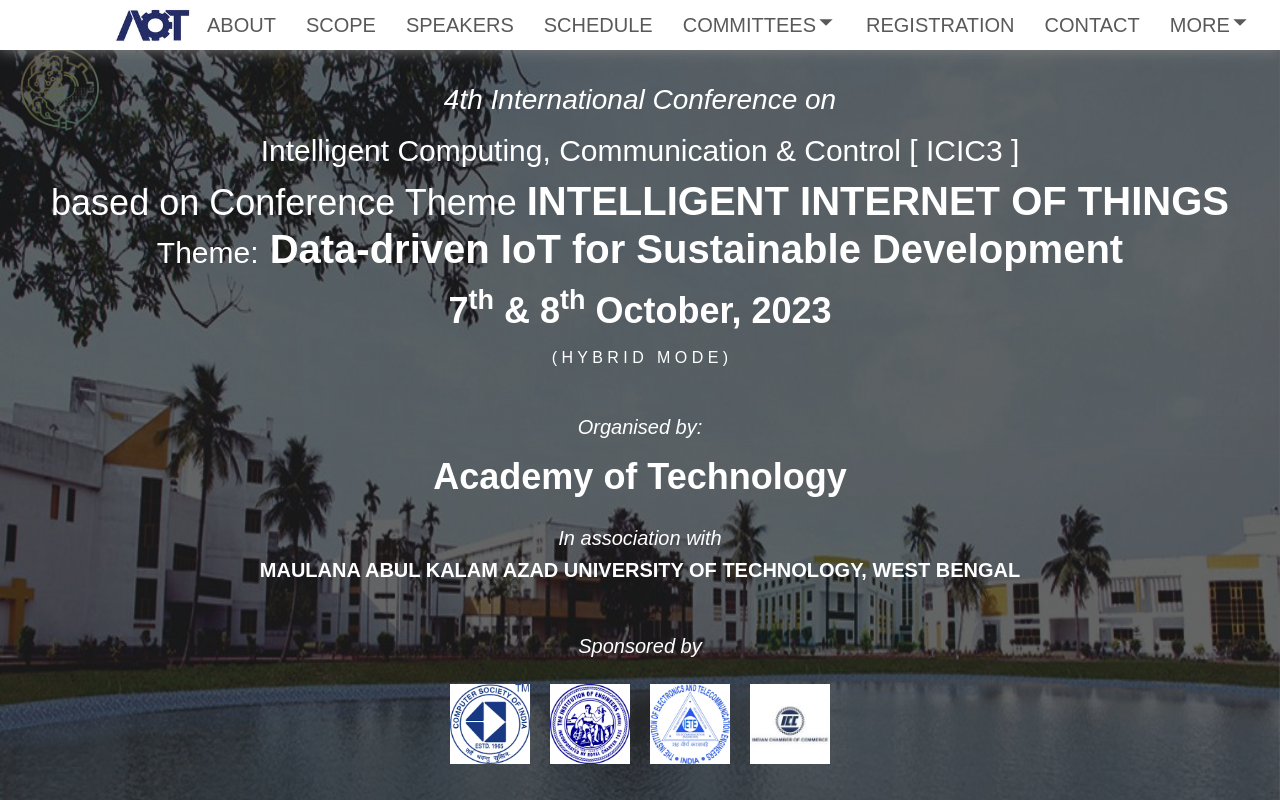
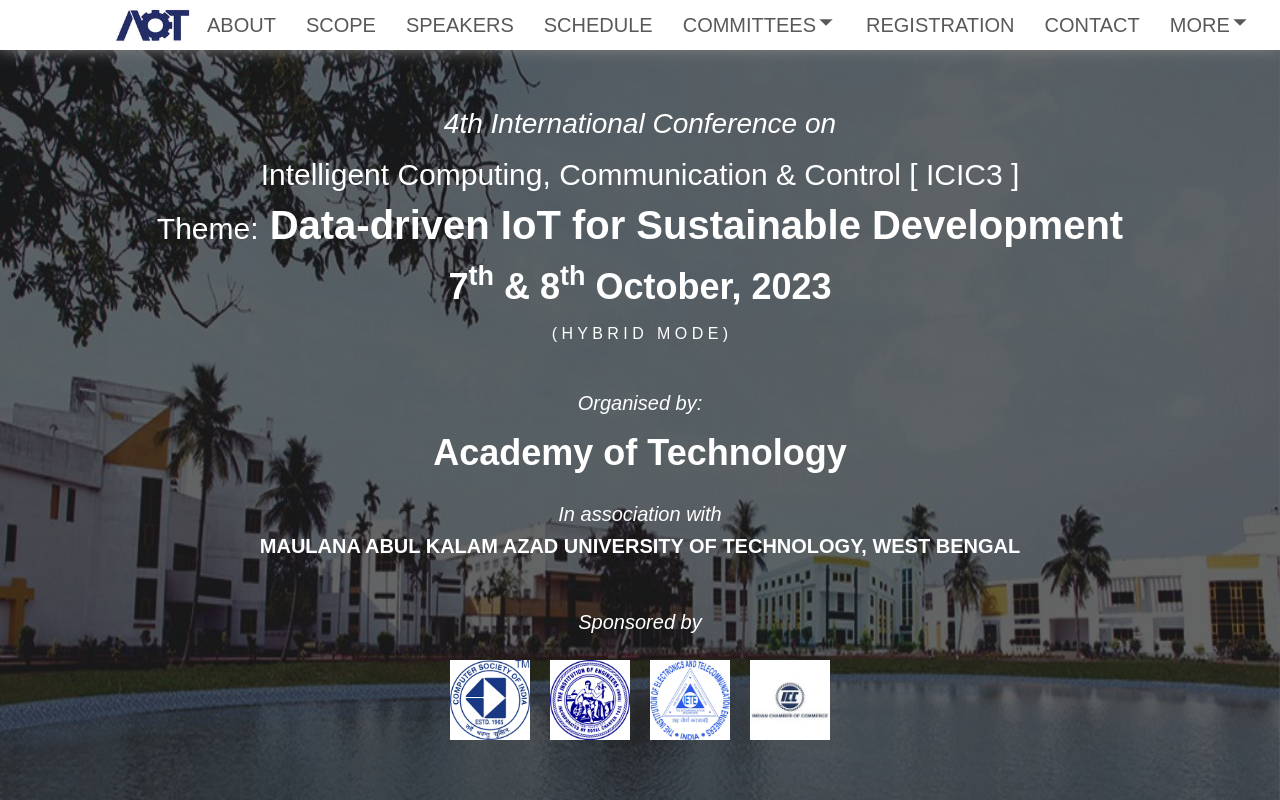
Before and after one commit to bimanTheCoderBoy/CCICS, a React (Create React App) app: page / in a window 1280 px wide. Shown: the top 800 px of the page. Built offline with nearby package versions, Linux system fonts and the light colour scheme.

Commit message:
bhalo update

```diff
--- a/src/component/home/Contact.js
+++ b/src/component/home/Contact.js
@@ -7,7 +7,7 @@
         <h1>Contact Us</h1>
         <br />
       <div className="container form">
-        <form action="https://formsubmit.co/daskumarbiman2020@gmail.com" method="post">
+        <form action="https://formsubmit.co/anil.sharma@aot.edu.in" method="post">
             <input className="formItems " name="name" placeholder="Enter Name..." type="text" />
             <br/>
             <input className="formItems " name="email" placeholder="Enter Email..." type="email" />
--- a/src/component/home/Home.js
+++ b/src/component/home/Home.js
@@ -30,7 +30,6 @@
       {/* <img src="img/slider-img-1.jpg" alt="" className="slides" />
       <img src="img/slider-img-2.jpg" alt="" className="slides" />
       <img src="img/slider-img-3.jpeg" alt="" className="slides" /> */}
-          <img src="img/conflogo1.png" style={{height: 120, width: 120, zIndex: 99999}}></img>
       <div className="content">
         <span>
           <h2 style={{fontWeight: 'normal', fontSize: 28, fontStyle: 'italic'}}>4th International Conference on</h2>
@@ -38,9 +37,9 @@
             Intelligent Computing, Communication & Control [ ICIC3 ]
           </h1>
 
-          <h2 style={{fontWeight: 'normal',display:"inline"}}>based on Conference Theme </h2>
+          {/* <h2 style={{fontWeight: 'normal',display:"inline"}}>based on Conference Theme </h2>
           <h1 style={{display:"inline"}}>
-            INTELLIGENT INTERNET OF THINGS </h1><br/>
+            INTELLIGENT INTERNET OF THINGS </h1><br/> */}
 
           <h2 style={{fontWeight: 'normal',display:"inline"}}></h2>
           <h1 style={{display:"inline"}}><span style={{fontWeight: 'normal', fontSize: 30}}>Theme:</span> Data-driven IoT for Sustainable Development <br/>
@@ -52,6 +51,7 @@
           <h3>
             ( H Y B R I D &nbsp; M O D E )
           </h3>
+          {/* <img src="img/conflogo1.png" style={{height: 120, width: 120, marginBottom: -10}}></img> */}
           <h4>Organised by:</h4>
           <h2 className="m-0">Academy of Technology</h2>
           {/* <h5>Aedconagar, Adisaptagram, Hooghly,</h5>
```
